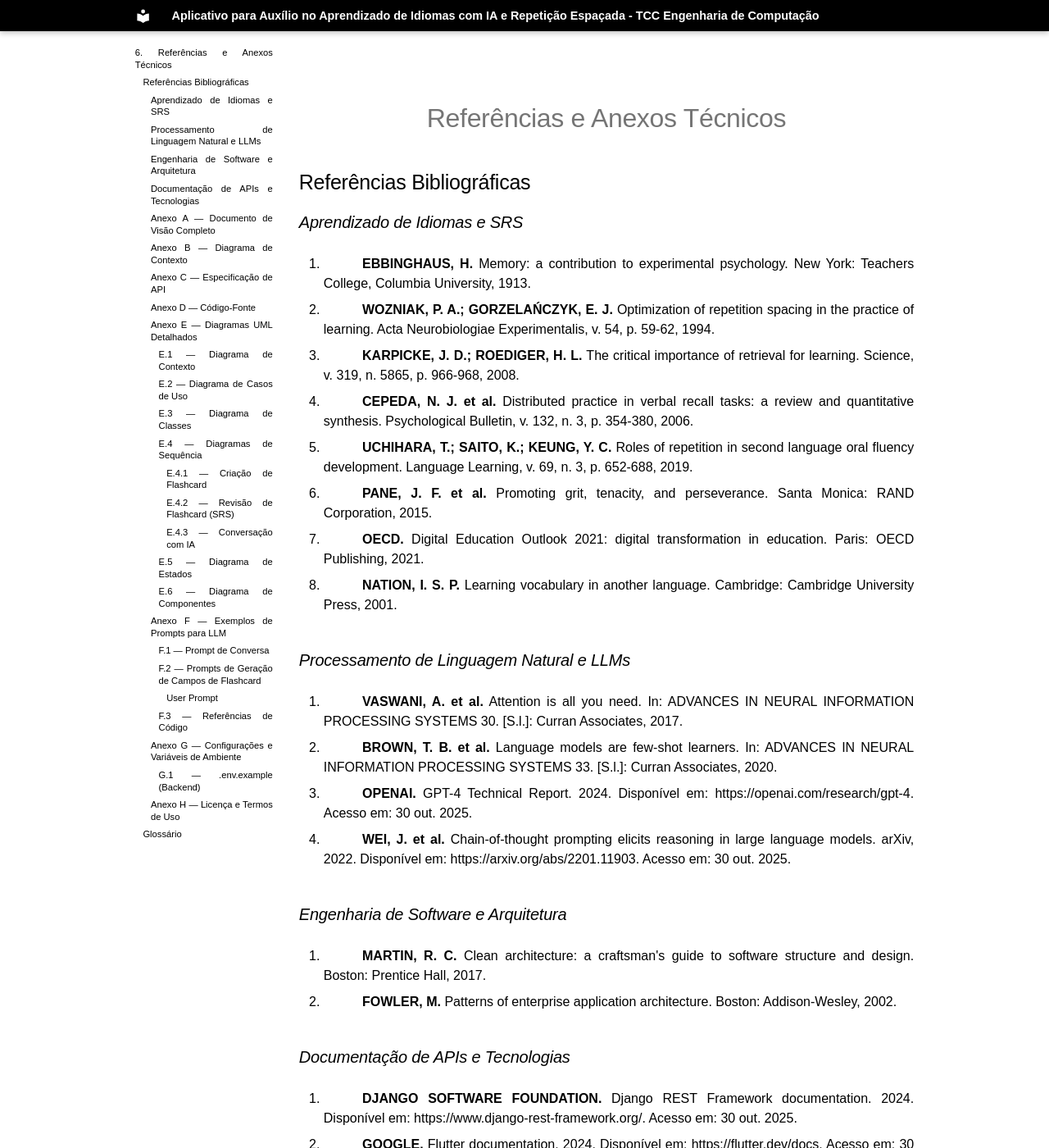
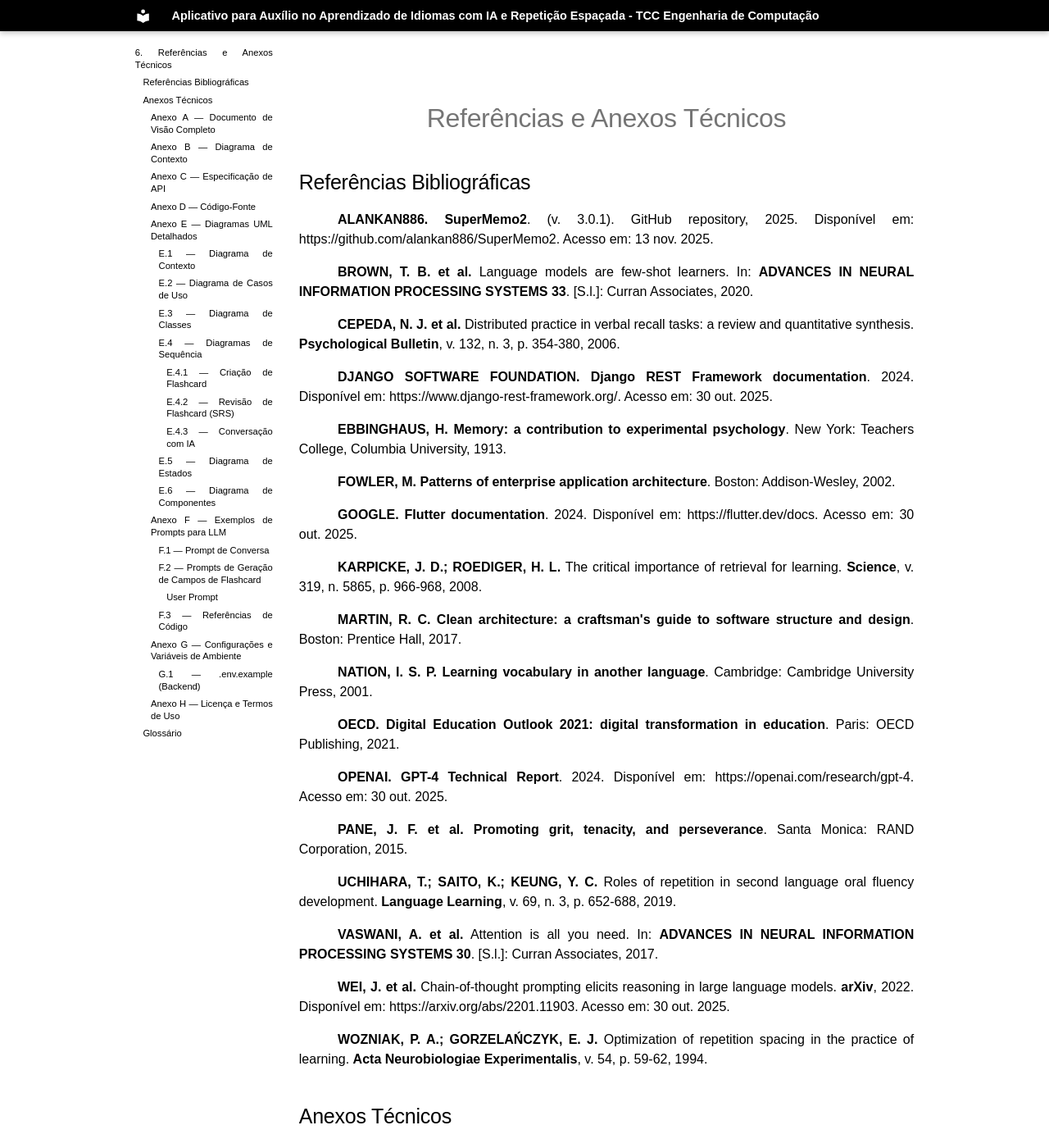
Before and after one commit to alexcyrillo/peixe-babel, an MkDocs documentation site: the page built from docs/references.md, in a window 1280 px wide and 1400 px high, scrolled down 220 px. Shown: the whole window at 82% size. Built offline with MkDocs 1.6.1 and Material for MkDocs 9.7.7, drawn with Linux system fonts in a browser that asks for light colours; some of the changed text lies outside the part shown.

```diff
--- a/docs/css/print.css
+++ b/docs/css/print.css
@@ -1,7 +1,7 @@
 /* Estilos para impressão/PDF - Normas ABNT */
 @page {
     size: A4;
-    margin: 20mm 20mm 20mm 30mm;
+    margin: 30mm 20mm 20mm 30mm;
 
     @top-left {
         content: element(heading);
--- a/docs/references.md
+++ b/docs/references.md
@@ -2,47 +2,43 @@
 
 ## Referências Bibliográficas
 
-### Aprendizado de Idiomas e SRS
+**ALANKAN886.** **SuperMemo2**. (v. 3.0.1). GitHub repository, 2025. Disponível em: <https://github.com/alankan886/SuperMemo2>. Acesso em: 13 nov. 2025.
 
-1. **EBBINGHAUS, H.** Memory: a contribution to experimental psychology. New York: Teachers College, Columbia University, 1913.
+**BROWN, T. B. et al.** Language models are few-shot learners. In: **ADVANCES IN NEURAL INFORMATION PROCESSING SYSTEMS 33**. [S.l.]: Curran Associates, 2020.
 
-2. **WOZNIAK, P. A.; GORZELAŃCZYK, E. J.** Optimization of repetition spacing in the practice of learning. Acta Neurobiologiae Experimentalis, v. 54, p. 59-62, 1994.
+**CEPEDA, N. J. et al.** Distributed practice in verbal recall tasks: a review and quantitative synthesis. **Psychological Bulletin**, v. 132, n. 3, p. 354-380, 2006.
 
-3. **KARPICKE, J. D.; ROEDIGER, H. L.** The critical importance of retrieval for learning. Science, v. 319, n. 5865, p. 966-968, 2008.
+**DJANGO SOFTWARE FOUNDATION.** **Django REST Framework documentation**. 2024. Disponível em: <https://www.django-rest-framework.org/>. Acesso em: 30 out. 2025.
 
-4. **CEPEDA, N. J. et al.** Distributed practice in verbal recall tasks: a review and quantitative synthesis. Psychological Bulletin, v. 132, n. 3, p. 354-380, 2006.
+**EBBINGHAUS, H.** **Memory: a contribution to experimental psychology**. New York: Teachers College, Columbia University, 1913.
 
-5. **UCHIHARA, T.; SAITO, K.; KEUNG, Y. C.** Roles of repetition in second language oral fluency development. Language Learning, v. 69, n. 3, p. 652-688, 2019.
+**FOWLER, M.** **Patterns of enterprise application architecture**. Boston: Addison-Wesley, 2002.
 
-6. **PANE, J. F. et al.** Promoting grit, tenacity, and perseverance. Santa Monica: RAND Corporation, 2015.
+**GOOGLE.** **Flutter documentation**. 2024. Disponível em: <https://flutter.dev/docs>. Acesso em: 30 out. 2025.
 
-7. **OECD.** Digital Education Outlook 2021: digital transformation in education. Paris: OECD Publishing, 2021.
+**KARPICKE, J. D.; ROEDIGER, H. L.** The critical importance of retrieval for learning. **Science**, v. 319, n. 5865, p. 966-968, 2008.
 
-8. **NATION, I. S. P.** Learning vocabulary in another language. Cambridge: Cambridge University Press, 2001.
+**MARTIN, R. C.** **Clean architecture: a craftsman's guide to software structure and design**. Boston: Prentice Hall, 2017.
 
-### Processamento de Linguagem Natural e LLMs
+**NATION, I. S. P.** **Learning vocabulary in another language**. Cambridge: Cambridge University Press, 2001.
 
-9. **VASWANI, A. et al.** Attention is all you need. In: ADVANCES IN NEURAL INFORMATION PROCESSING SYSTEMS 30. [S.l.]: Curran Associates, 2017.
+**OECD.** **Digital Education Outlook 2021: digital transformation in education**. Paris: OECD Publishing, 2021.
 
-10. **BROWN, T. B. et al.** Language models are few-shot learners. In: ADVANCES IN NEURAL INFORMATION PROCESSING SYSTEMS 33. [S.l.]: Curran Associates, 2020.
+**OPENAI.** **GPT-4 Technical Report**. 2024. Disponível em: <https://openai.com/research/gpt-4>. Acesso em: 30 out. 2025.
 
-11. **OPENAI.** GPT-4 Technical Report. 2024. Disponível em: <https://openai.com/research/gpt-4>. Acesso em: 30 out. 2025.
+**PANE, J. F. et al.** **Promoting grit, tenacity, and perseverance**. Santa Monica: RAND Corporation, 2015.
 
-12. **WEI, J. et al.** Chain-of-thought prompting elicits reasoning in large language models. arXiv, 2022. Disponível em: <https://arxiv.org/abs/2201.11903>. Acesso em: 30 out. 2025.
+**UCHIHARA, T.; SAITO, K.; KEUNG, Y. C.** Roles of repetition in second language oral fluency development. **Language Learning**, v. 69, n. 3, p. 652-688, 2019.
 
-### Engenharia de Software e Arquitetura
+**VASWANI, A. et al.** Attention is all you need. In: **ADVANCES IN NEURAL INFORMATION PROCESSING SYSTEMS 30**. [S.l.]: Curran Associates, 2017.
 
-13. **MARTIN, R. C.** Clean architecture: a craftsman's guide to software structure and design. Boston: Prentice Hall, 2017.
+**WEI, J. et al.** Chain-of-thought prompting elicits reasoning in large language models. **arXiv**, 2022. Disponível em: <https://arxiv.org/abs/2201.11903>. Acesso em: 30 out. 2025.
 
-14. **FOWLER, M.** Patterns of enterprise application architecture. Boston: Addison-Wesley, 2002.
+**WOZNIAK, P. A.; GORZELAŃCZYK, E. J.** Optimization of repetition spacing in the practice of learning. **Acta Neurobiologiae Experimentalis**, v. 54, p. 59-62, 1994.
 
-### Documentação de APIs e Tecnologias
+<div style="page-break-before: always;"></div>
 
-15. **DJANGO SOFTWARE FOUNDATION.** Django REST Framework documentation. 2024. Disponível em: <https://www.django-rest-framework.org/>. Acesso em: 30 out. 2025.
-
-16. **GOOGLE.** Flutter documentation. 2024. Disponível em: <https://flutter.dev/docs>. Acesso em: 30 out. 2025.
-
-17. **ALANKAN886.** SuperMemo2 (v. 3.0.1). GitHub repository, 2025. Disponível em: <https://github.com/alankan886/SuperMemo2>. Acesso em: 13 nov. 2025.
+## Anexos Técnicos
 
 ### Anexo A — Documento de Visão Completo
 Ver arquivo: `docs/documento_de_visao.md`
--- a/mkdocs.yml
+++ b/mkdocs.yml
@@ -14,14 +14,13 @@
 
 plugins:
   - to-pdf:
-      cover: true
+      author: Alex Cyrillo de Sousa Borges
+      cover: false
       cover_title: "SISTEMA PEIXE BABEL"
-      cover_subtitle: "Aplicativo para Auxílio no Aprendizado de Idiomas com IA - Trabalho de Conclusão de Curso em Engenharia de Computação"
-      toc_title: "Sumário"
+      toc_title: Sumário
+      toc_level: 3
+      heading_shift: false
       output_path: pdf/tcc-peixe-babel.pdf
-      author: "Alex Cyrillo de Sousa Borges"
-      heading_shift: false
-      toc_level: 3
 
 
 extra_css:
```
Also changed, not shown: docs/REORGANIZACAO.md (deleted, +0 -103 lines), docs/Sistema Peixe Babel.md (+3 -0 lines), merge_pdfs.py (added, +55 -0 lines), 5 other files.
